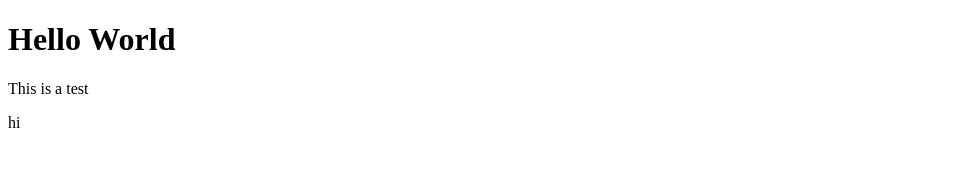
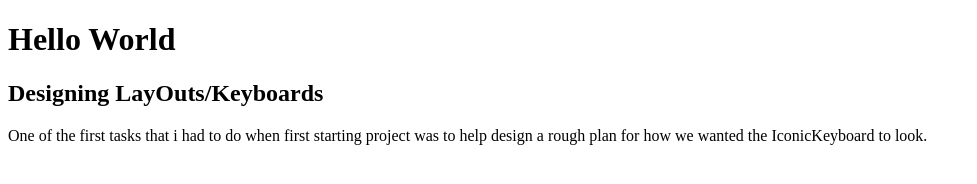
Before and after one commit to nickdm26/nickdm26.github.io, a plain HTML site: page index.html in a window 1280 px wide. Shown: the whole page, without its empty margins (0-977 px from the left). Drawn offline with Linux system fonts and the light colour scheme.

Commit message:
test paragraph

```diff
--- a/index.html
+++ b/index.html
@@ -6,7 +6,10 @@
   </head>
   <body>
 		<h1>Hello World</h1>
-		<p>This is a test</p>
-		<p>hi</p>
+		<div class="Content">
+            <h2>Designing LayOuts/Keyboards</h2>
+            <p>One of the first tasks that i had to do when first starting project was to help
+            design a rough plan for how we wanted the IconicKeyboard to look.</p>
+        </div>
   </body>
 </html>
```
